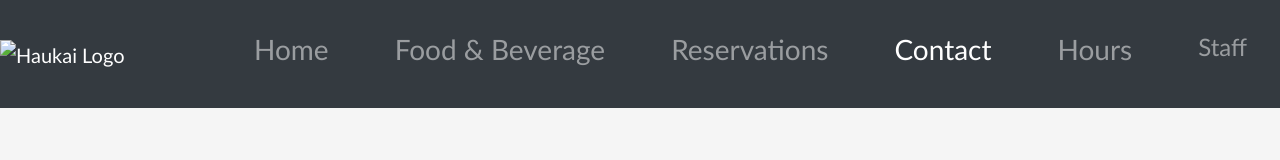
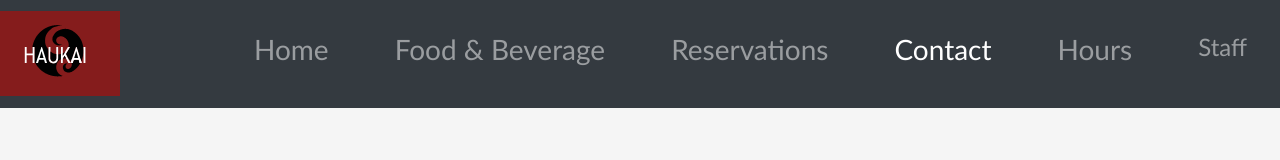
Before and after one commit to brickgirl/BIT607-Haukai, a plain HTML site: page contact.html in a window 1280 px wide. Shown: the top 160 px of the page. Drawn offline with nearby package versions, Linux system fonts and the light colour scheme.

Commit message:
add logo file

```diff
--- a/contact.html
+++ b/contact.html
@@ -19,7 +19,7 @@
         <!--  Navigational content  -->
         <div class="flex-container">
             <nav class="navbar navbar-expand-sm bg-dark navbar-dark fixed-top">
-                <a href="index.html" class="navbar-brand"><img src="images/H-Logo.png" height="85" width=""
+                <a href="index.html" class="navbar-brand"><img src="images/logo.svg" height="85" width=""
                         alt="Haukai Logo"></a>
                 <button class="navbar-toggler" type="button" data-toggle="collapse" data-target="#collapsibleNavbar">
                     <span class="navbar-toggler-icon"></span>
```
Also changed, not shown: food&bev.html (+1 -1 lines), index.html (+1 -1 lines), reservations.html (+1 -1 lines), images/logo.svg (added).
